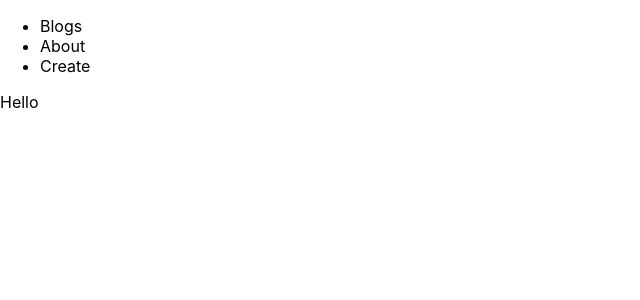
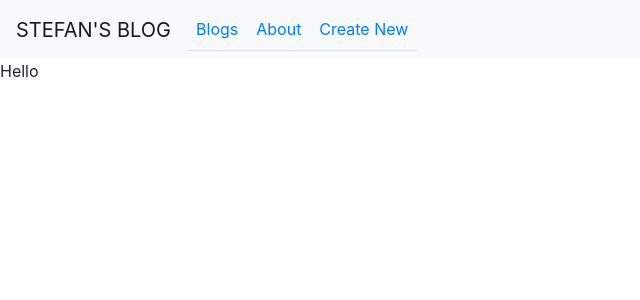
Before and after one commit to devstefancho/toy-nodejs-1, a React (Create React App) app in the folder frontend/: page / in a window 1280 px wide. Shown: the top 300 px of the page, without its empty margins (0-640 px from the left). Built offline with nearby package versions, Linux system fonts and the light colour scheme.

Commit message:
bootstrap nav default setup

```diff
--- a/frontend/package.json
+++ b/frontend/package.json
@@ -6,7 +6,9 @@
     "@testing-library/jest-dom": "^4.2.4",
     "@testing-library/react": "^9.5.0",
     "@testing-library/user-event": "^7.2.1",
+    "bootstrap": "^4.5.2",
     "react": "^16.13.1",
+    "react-bootstrap": "^1.3.0",
     "react-dom": "^16.13.1",
     "react-router-dom": "^5.2.0",
     "react-scripts": "3.4.3"
--- a/frontend/src/App.js
+++ b/frontend/src/App.js
@@ -3,13 +3,15 @@ import { BrowserRouter as Router, Route } from "react-router-dom";
 import { Blogs } from "./components/blogs";
 import { About } from "./components/about";
 import { Create } from "./components/create";
-import { Nav } from "./common/nav";
+import { NavBar } from "./common/nav";
+
+import "bootstrap/dist/css/bootstrap.min.css";
 
 function App() {
   return (
     <>
-      <Nav></Nav>
       <Router>
+        <NavBar></NavBar>
         <div>
           <Route path="/blogs">
             <Blogs></Blogs>
--- a/frontend/src/common/nav.js
+++ b/frontend/src/common/nav.js
@@ -1,13 +1,28 @@
-import React from "react";
+import React, { useMemo } from "react";
+import Navbar from "react-bootstrap/Navbar";
+import Nav from "react-bootstrap/Nav";
+import { Link } from "react-router-dom";
 
-export const Nav = () => {
+export const NavBar = () => {
   return (
-    <div>
-      <ul>
-        <li>Blogs</li>
-        <li>About</li>
-        <li>Create</li>
-      </ul>
-    </div>
+    <>
+      <Navbar sticky="top" bg="light" expand="lg">
+        <Navbar.Brand href="#home">STEFAN'S BLOG</Navbar.Brand>
+        <Navbar.Toggle aria-controls="basic-navbar-nav" />
+        <Navbar.Collapse id="basic-navbar-nav">
+          <Nav variant="tabs" className="mr-auto">
+            <Nav.Link>
+              <Link to={`/`}>Blogs</Link>
+            </Nav.Link>
+            <Nav.Link>
+              <Link to={`/about`}>About</Link>
+            </Nav.Link>
+            <Nav.Link>
+              <Link to={`/create`}>Create New</Link>
+            </Nav.Link>
+          </Nav>
+        </Navbar.Collapse>
+      </Navbar>
+    </>
   );
 };
```
Also changed, not shown: 1 other file (tests, documents, lock files or other folders).
